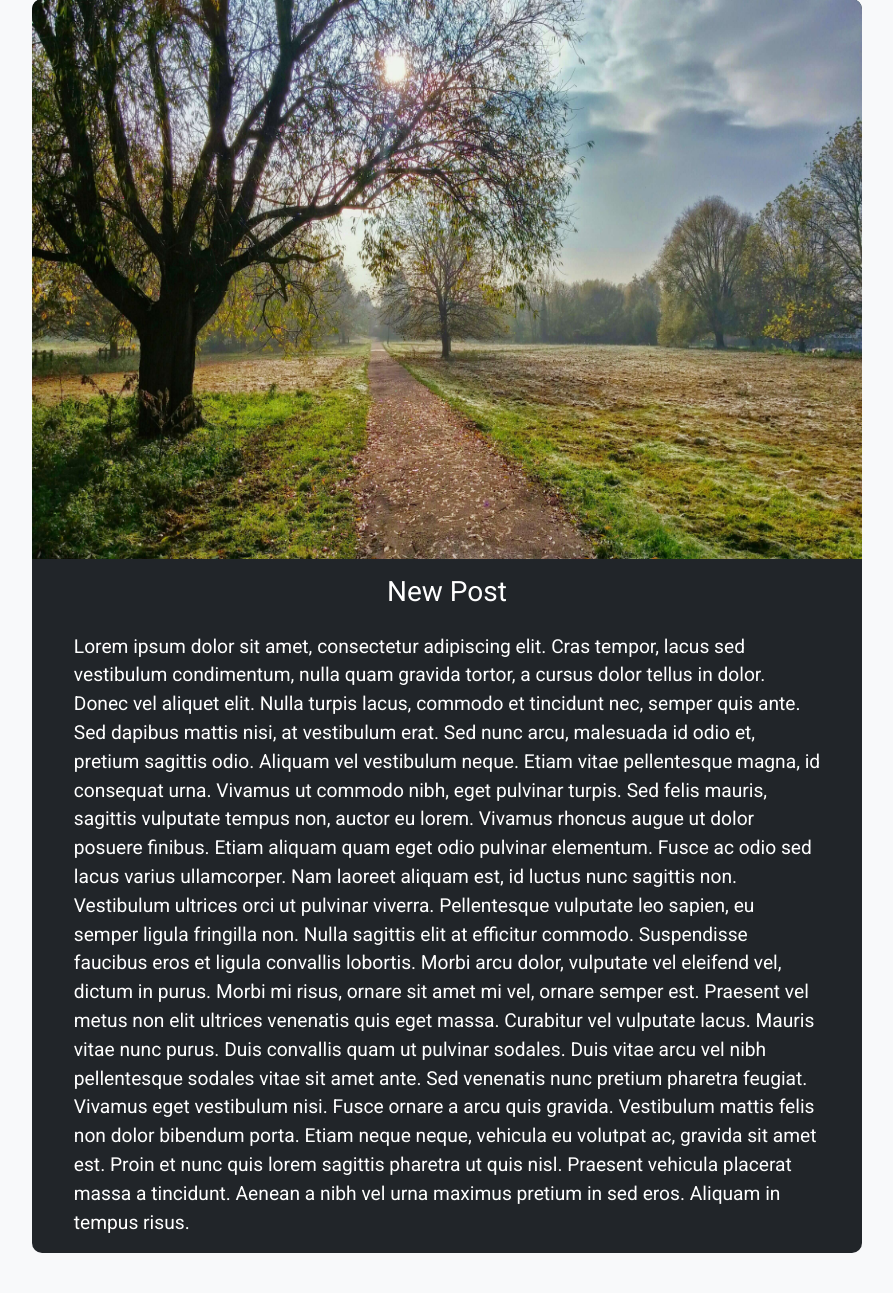
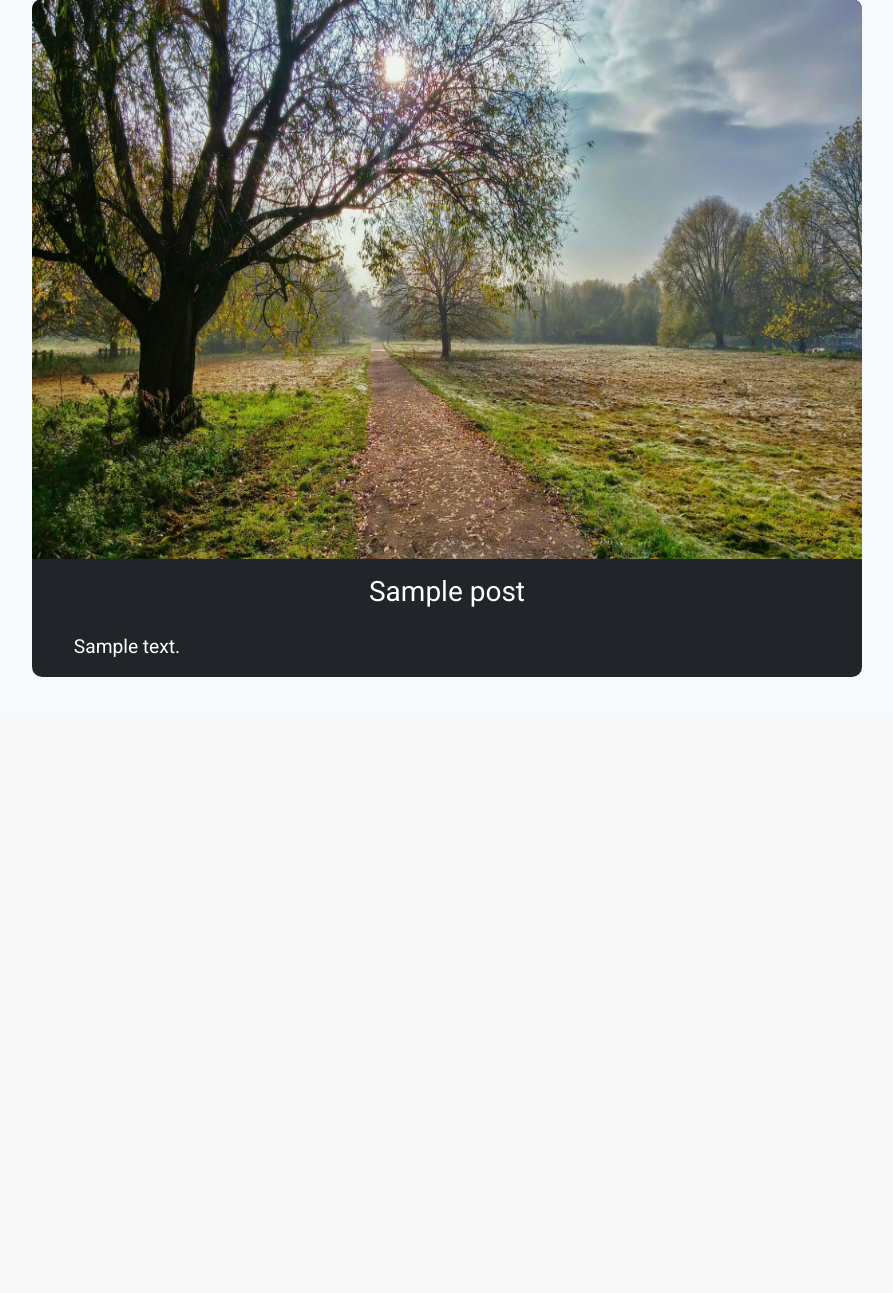
Before and after one commit to mohammadraufzahed/php-blog, a PHP site: page /post.php?id=1 in a window 1280 px wide. Shown: the part 81-1374 px from the top of the page, without its empty margins (193-1086 px from the left). After the commit the page ends 758 px from the top, so only its background shows below. Run offline with PHP 8.4, Linux system fonts and the light colour scheme; tables that the repository leaves empty hold one stand-in row (values such as "Sample post").

Commit message:
add the view post

```diff
--- a/admin/posts.php
+++ b/admin/posts.php
@@ -55,7 +55,7 @@ include(__DIR__ . "/../include/posts/getPosts.php")
                                 <td><?php echo $value["title"] ?></td>
                                 <td>
                                     <a href="/admin/posts/edit.php?id=<?php echo $value["id"]; ?>"><button class="btn btn-success me-3">Edit</button></a>
-                                    <a href="#"><button class="btn btn-primary me-3">View</button></a>
+                                    <a href="/post.php?id=<?php echo $value["id"] ?>" target="_blank"><button class="btn btn-primary me-3">View</button></a>
                                     <a href="/admin/include/posts/deletePost.php?id=<?php echo $value["id"] ?>"><button class="btn btn-danger">Delete</button></a>
                                 </td>
                             </tr>
--- /dev/null
+++ b/include/posts/getPost.php
@@ -0,0 +1,12 @@
+<?php
+include(__DIR__ . "/../config.php");
+$postTitle = "";
+$postBody = "";
+if ($_SERVER["REQUEST_METHOD"] == "GET") {
+    $postId = $_GET['id'];
+    $post = $conn->query("SELECT `title`, `body` FROM `posts` WHERE `id`=$postId");
+    foreach ($post as $key => $value) {
+        $postTitle = $value['title'];
+        $postBody = $value['body'];
+    }
+}
--- a/include/posts/getPosts.php
+++ b/include/posts/getPosts.php
@@ -1,5 +1,5 @@
 <?php
-include(__DIR__ . "/../include/config.php");
+include(__DIR__ . "/../config.php");
 $posts = $conn->query("SELECT `id`, `title`, `body`, `published` FROM `posts`");
 function printPosts($postsArr)
 {
--- a/post.php
+++ b/post.php
@@ -1,3 +1,6 @@
+<?php
+require(__DIR__ . "/include/posts/getPost.php");
+?>
 <!doctype html>
 <html lang="en">
 
@@ -18,29 +21,8 @@
             <div class="col-lg-8 m-auto mt-4 mb-4">
                 <div class="posts bg-dark text-white text-center h-auto mb-3">
                     <img class="img-fluid post-image-page" src="static/img/post.jpg" alt="Post image">
-                    <h3 class="post-title pt-3">New Post</h3>
-                    <p class="pt-3 pb-3 post-text-page text-start m-auto">Lorem ipsum dolor sit amet, consectetur adipiscing
-                        elit. Cras tempor, lacus sed vestibulum condimentum, nulla quam gravida tortor, a cursus dolor
-                        tellus in dolor. Donec vel aliquet elit. Nulla turpis lacus, commodo et tincidunt nec, semper quis
-                        ante. Sed dapibus mattis nisi, at vestibulum erat. Sed nunc arcu, malesuada id odio et, pretium
-                        sagittis odio. Aliquam vel vestibulum neque. Etiam vitae pellentesque magna, id consequat urna.
-                        Vivamus ut commodo nibh, eget pulvinar turpis. Sed felis mauris, sagittis vulputate tempus non,
-                        auctor eu lorem. Vivamus rhoncus augue ut dolor posuere finibus. Etiam aliquam quam eget odio
-                        pulvinar elementum. Fusce ac odio sed lacus varius ullamcorper.
-
-                        Nam laoreet aliquam est, id luctus nunc sagittis non. Vestibulum ultrices orci ut pulvinar viverra.
-                        Pellentesque vulputate leo sapien, eu semper ligula fringilla non. Nulla sagittis elit at efficitur
-                        commodo. Suspendisse faucibus eros et ligula convallis lobortis. Morbi arcu dolor, vulputate vel
-                        eleifend vel, dictum in purus. Morbi mi risus, ornare sit amet mi vel, ornare semper est.
-
-                        Praesent vel metus non elit ultrices venenatis quis eget massa. Curabitur vel vulputate lacus.
-                        Mauris vitae nunc purus. Duis convallis quam ut pulvinar sodales. Duis vitae arcu vel nibh
-                        pellentesque sodales vitae sit amet ante. Sed venenatis nunc pretium pharetra feugiat. Vivamus eget
-                        vestibulum nisi. Fusce ornare a arcu quis gravida. Vestibulum mattis felis non dolor bibendum porta.
-                        Etiam neque neque, vehicula eu volutpat ac, gravida sit amet est. Proin et nunc quis lorem sagittis
-                        pharetra ut quis nisl. Praesent vehicula placerat massa a tincidunt. Aenean a nibh vel urna maximus
-                        pretium in sed eros. Aliquam in tempus risus.
-                    </p>
+                    <h3 class="post-title pt-3"><?php echo $postTitle; ?></h3>
+                    <p class="pt-3 pb-3 post-text-page text-start m-auto"><?php echo $postBody; ?></p>
                 </div>
             </div>
         </div>
```
